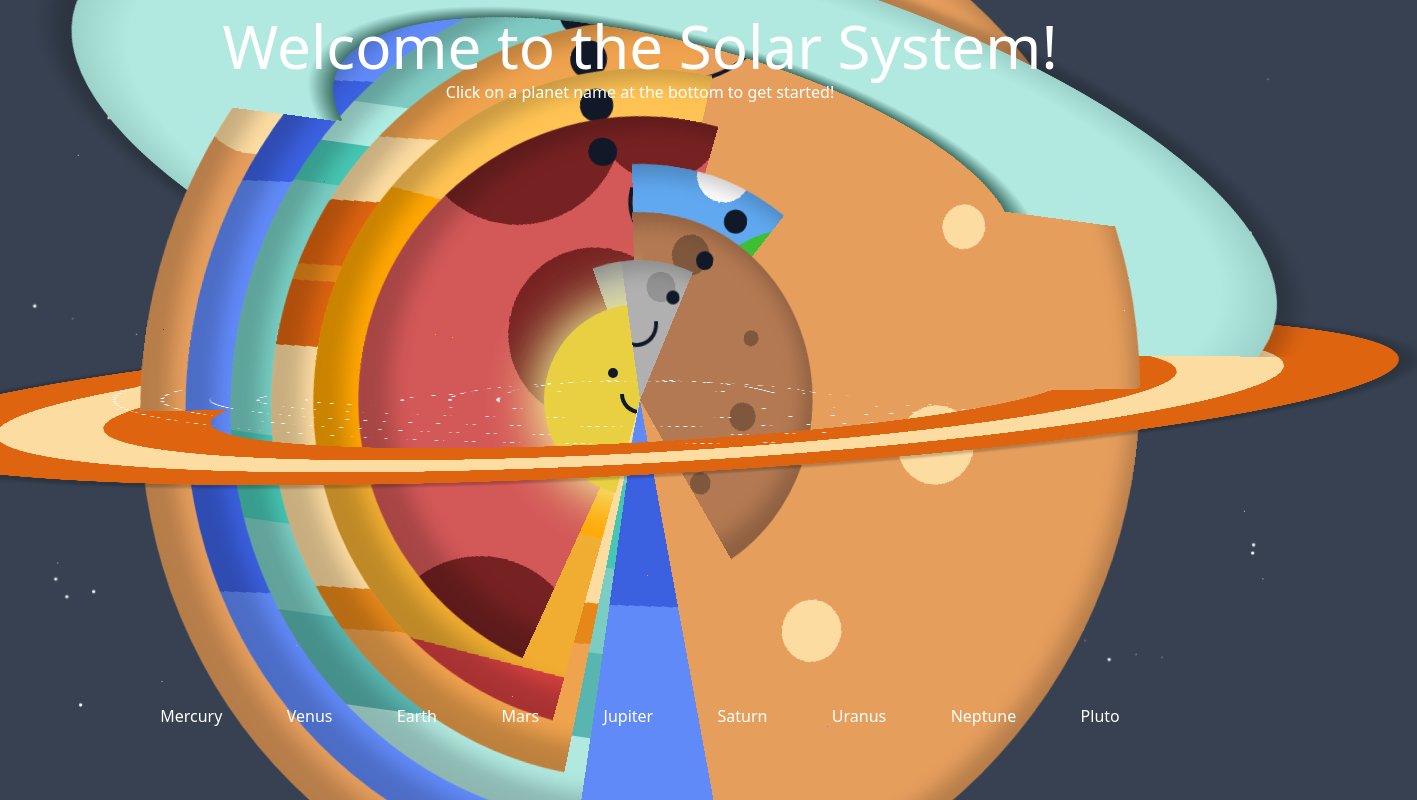
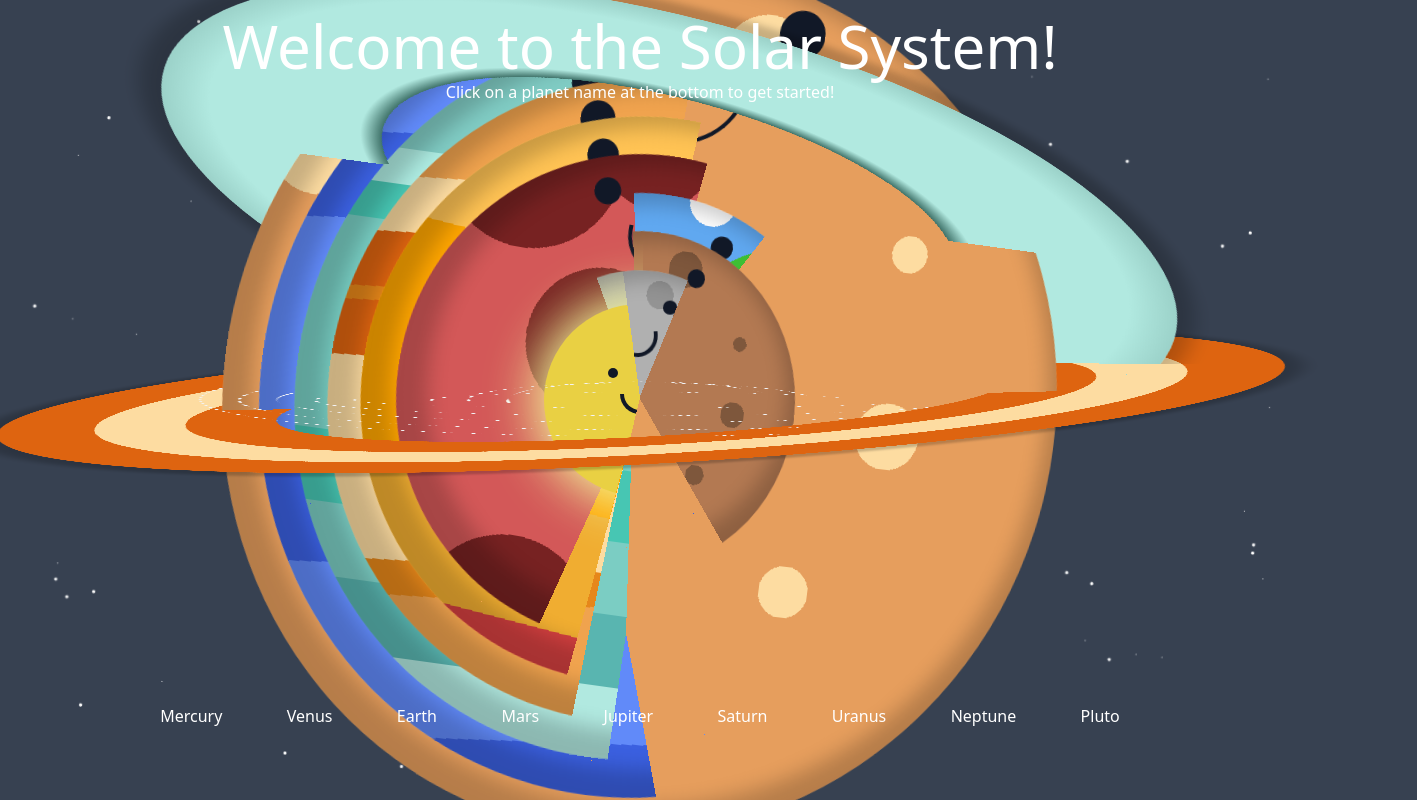
Before and after one commit to cam-peck/mission-beepossible, a Next.js app: page / in a window 1280 px wide. Shown: the whole page, 1417 px wide, since content can reach past the window. Built offline with nearby package versions, Linux system fonts and the light colour scheme.

Commit message:
Changed interface and props since numbers were changed to set percentages

```diff
--- a/components/planet.tsx
+++ b/components/planet.tsx
@@ -2,32 +2,14 @@ interface PlanetProps {
   planetName: string;
   visibleRings: boolean;
   planetWidth: string;
-  planetEyes: string;
-  planetMouthWidth: string;
-  planetMouthHeight: string;
   animationDuration: string;
 }
 
 const Planet: React.FC<PlanetProps> = (props: PlanetProps) => {
-  const {
-    planetName,
-    visibleRings,
-    planetWidth,
-    planetEyes,
-    planetMouthWidth,
-    planetMouthHeight,
-    animationDuration,
-  } = props;
+  const { planetName, visibleRings, planetWidth, animationDuration } = props;
 
   const planetStyle = {
     animationDuration,
-  };
-  const eyesStyle = {
-    width: planetEyes,
-  };
-  const mouthStyle = {
-    width: planetMouthWidth,
-    height: planetMouthHeight,
   };
 
   function renderRing() {
@@ -44,19 +26,10 @@ const Planet: React.FC<PlanetProps> = (props: PlanetProps) => {
       {renderRing()}
       <div className="flex flex-col items-center w-1/3 pt-2 md:pt-4 lg:pt-8">
         <div className="flex justify-between w-full">
-          <div
-            className="bg-gray-900 rounded-full aspect-square"
-            style={eyesStyle}
-          />
-          <div
-            className="bg-gray-900 rounded-full aspect-square"
-            style={eyesStyle}
-          />
+          <div className="w-1/6 bg-gray-900 rounded-full aspect-square" />
+          <div className="w-1/6 bg-gray-900 rounded-full aspect-square" />
         </div>
-        <div
-          className="mt-1 border-b-2 border-l-2 border-r-2 border-gray-900 rounded-b-full lg:border-b-4 lg:border-l-4 lg:border-r-4 lg:mt-4"
-          style={mouthStyle}
-        />
+        <div className="w-1/2 aspect-video mt-1 border-b-2 border-l-2 border-r-2 border-gray-900 rounded-b-full lg:border-b-4 lg:border-l-4 lg:border-r-4 lg:mt-4" />
       </div>
     </div>
   );
--- a/pages/index.tsx
+++ b/pages/index.tsx
@@ -11,8 +11,8 @@ export default function Home() {
     let animation = 6;
 
     const orbitPlanets = planets.map((planets) => {
-      width += 50;
-      top -= 25;
+      width += 40;
+      top -= 20;
       animation += 4;
 
       const style = {
@@ -33,9 +33,6 @@ export default function Home() {
             planetName={name}
             visibleRings={visibleRings}
             planetWidth={planetWidth}
-            planetEyes={'15%'}
-            planetMouthHeight={'10%'}
-            planetMouthWidth={'50%'}
             animationDuration={planetAnimation}
           />
         </div>
```
